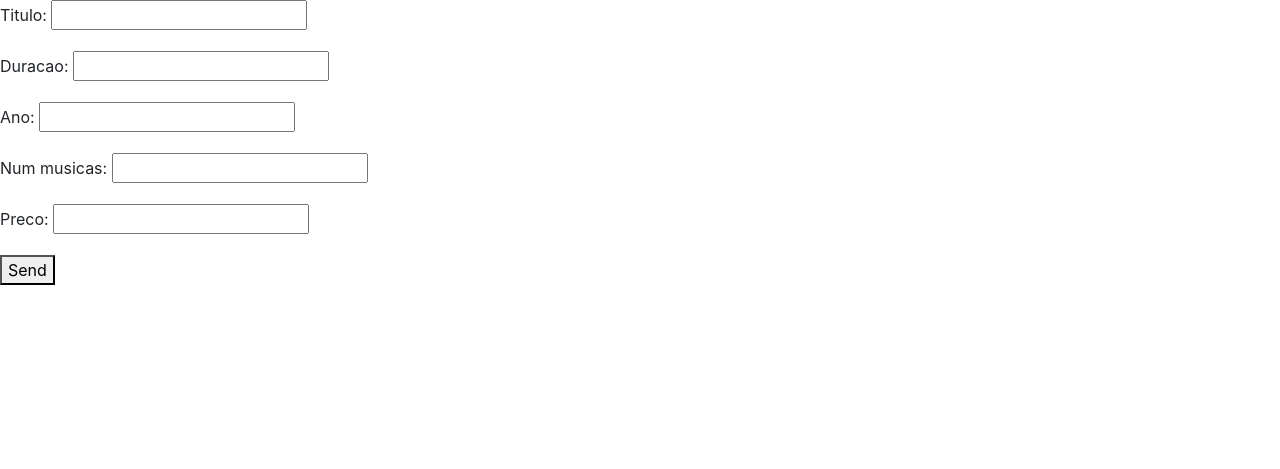
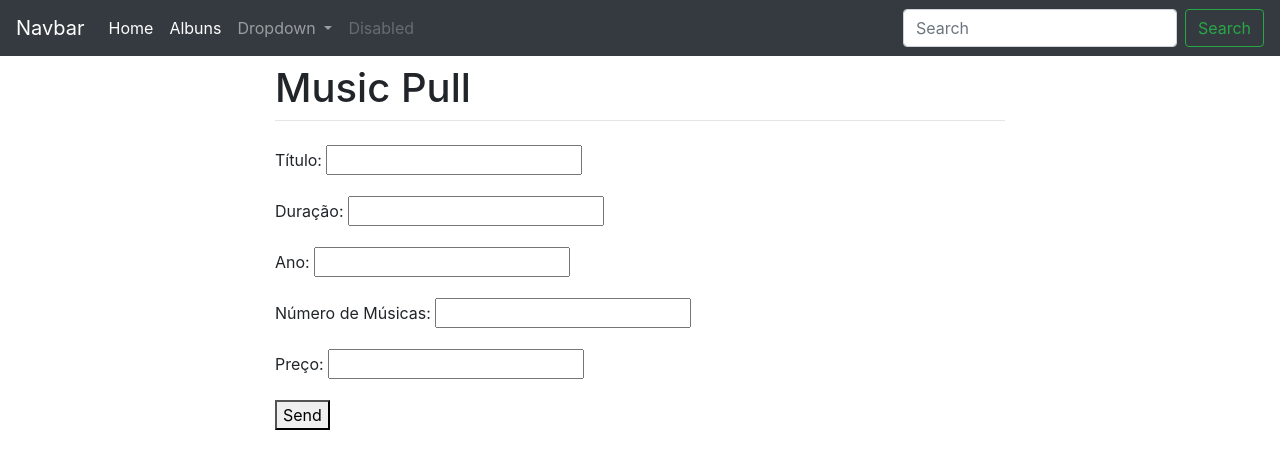
Before and after one commit to ThyagoFRTS/MusicPull, a Django app: page /Ca/ in a window 1280 px wide. Shown: the top 469 px of the page. Run offline with Django 3.2, Linux system fonts and the light colour scheme; some libraries are stand-ins or nearby versions.

Commit message:
Atualização Forms 0.1

```diff
--- a/MusicPull/MusicPull/settings.py
+++ b/MusicPull/MusicPull/settings.py
@@ -25,7 +25,7 @@ SECRET_KEY = '*#z^ct)*h=1d6+b$_$qg94a3013339%d*vp_iipzav)m^5joga'
 # SECURITY WARNING: don't run with debug turned on in production!
 DEBUG = True
 
-ALLOWED_HOSTS = []
+ALLOWED_HOSTS = ['192.168.0.13']
 
 
 # Application definition
@@ -39,7 +39,10 @@ INSTALLED_APPS = [
     'django.contrib.staticfiles',
     'musicas',
     'bootstrapform',
+    'crispy_forms',
 ]
+
+CRISPY_TEMPLATE_PACK = 'bootstrap4'
 
 MIDDLEWARE = [
     'django.middleware.security.SecurityMiddleware',
--- a/MusicPull/MusicPull/urls.py
+++ b/MusicPull/MusicPull/urls.py
@@ -15,9 +15,10 @@ Including another URLconf
 """
 from django.contrib import admin
 from django.urls import path
-from musicas.views import listagem,cad_album, ualbum, dalbum
+from musicas.views import listagem,cad_album, ualbum, dalbum,home
 urlpatterns = [
     path('admin/', admin.site.urls),
+    path('',home, name='home'),
     path('Ca/', cad_album),
     path('Ra/', listagem, name="listagem"),
     path('Ua/<int:pk>',ualbum, name="updA"),
--- a/MusicPull/musicas/forms.py
+++ b/MusicPull/musicas/forms.py
@@ -5,3 +5,6 @@ class FormAlbum(ModelForm):
     class Meta:
         model = Albuns
         fields = '__all__'
+
+        #('Título', 'Duração', 'Ano', 'Número de Músicas', 'Preço')
+        #'__all__'
--- a/MusicPull/musicas/models.py
+++ b/MusicPull/musicas/models.py
@@ -3,11 +3,11 @@ from django.db import models
 # Create your models here.
 
 class Albuns (models.Model):
-	titulo = models.CharField(max_length=40)
-	duracao = models.DurationField()
-	ano = models.IntegerField()
-	num_musicas = models.IntegerField()
-	preco = models.DecimalField(max_digits=7,decimal_places=2)
+	titulo = models.CharField(max_length=40,verbose_name='Título')
+	duracao = models.DurationField(verbose_name='Duração')
+	ano = models.IntegerField(verbose_name='Ano')
+	num_musicas = models.IntegerField(verbose_name='Número de Músicas')
+	preco = models.DecimalField(max_digits=7,decimal_places=2,verbose_name='Preço')
 
 
 	class Meta:
--- a/MusicPull/musicas/views.py
+++ b/MusicPull/musicas/views.py
@@ -8,12 +8,14 @@ def listagem(request):
 	data['albuns']= Albuns.objects.all()
 	return render(request, 'musicas/listagem.html',data)
 
+def home(request):
+	return render(request,'musicas/home.html')
+
 def cad_album(request):
 	form = FormAlbum(request.POST or None)#Verifica se tem coisa
-	print('a')
 	if form.is_valid():
 		form.save()
-		return redirect('/albuns')
+		return redirect('/')
 	return render(request,'musicas/formCa.html',{'form':form})
 
 def ualbum(request, pk):
--- a/MusicPull/templates/musicas/base.html
+++ b/MusicPull/templates/musicas/base.html
@@ -1,35 +1,72 @@
-<nav class="navbar navbar-expand-lg navbar-light bg-dark">
+<!doctype html>
+<html lang="en">
+  <head>
+    <meta charset="utf-8">
+    <meta name="viewport" content="width=device-width, initial-scale=1, shrink-to-fit=no">
+    <link rel="stylesheet" href="https://stackpath.bootstrapcdn.com/bootstrap/4.1.3/css/bootstrap.min.css" integrity="sha384-MCw98/SFnGE8fJT3GXwEOngsV7Zt27NXFoaoApmYm81iuXoPkFOJwJ8ERdknLPMO" crossorigin="anonymous">
+    <script src="https://code.jquery.com/jquery-3.3.1.slim.min.js" integrity="sha384-q8i/X+965DzO0rT7abK41JStQIAqVgRVzpbzo5smXKp4YfRvH+8abtTE1Pi6jizo" crossorigin="anonymous"></script>
+    <script src="https://cdnjs.cloudflare.com/ajax/libs/popper.js/1.14.7/umd/popper.min.js" integrity="sha384-UO2eT0CpHqdSJQ6hJty5KVphtPhzWj9WO1clHTMGa3JDZwrnQq4sF86dIHNDz0W1" crossorigin="anonymous"></script>
+    <script src="https://stackpath.bootstrapcdn.com/bootstrap/4.3.1/js/bootstrap.min.js" integrity="sha384-JjSmVgyd0p3pXB1rRibZUAYoIIy6OrQ6VrjIEaFf/nJGzIxFDsf4x0xIM+B07jRM" crossorigin="anonymous"></script>
+
+    <title>Music Pull</title>
+  </head>
+  <body>
+
+      <nav class="navbar navbar-expand-lg navbar-dark bg-dark">
           <a class="navbar-brand" href="#">Navbar</a>
-        <button class="navbar-toggler" type="button" data-toggle="collapse" data-target="#conteudoNavbarSuportado" aria-controls="conteudoNavbarSuportado" aria-expanded="false" aria-label="Alterna navegação">
+          <button class="navbar-toggler" type="button" data-toggle="collapse" data-target="#navbarSupportedContent" aria-controls="navbarSupportedContent" aria-expanded="false" aria-label="Toggle navigation">
             <span class="navbar-toggler-icon"></span>
           </button>
 
-        <div class="collapse navbar-collapse" id="conteudoNavbarSuportado">
+          <div class="collapse navbar-collapse" id="navbarSupportedContent">
             <ul class="navbar-nav mr-auto">
               <li class="nav-item active">
-              <a class="nav-link" href="#">Home <span class="sr-only">(página atual)</span></a>
+                <a class="nav-link" href="{%url 'home' %}">Home <span class="sr-only">(current)</span></a>
               </li>
-            <li class="nav-item">
-              <a class="nav-link" href="#">Link</a>
+              <li class="nav-item active">
+                <a class="nav-link" href="{%url 'listagem' %}">Albuns</a>
               </li>
               <li class="nav-item dropdown">
                 <a class="nav-link dropdown-toggle" href="#" id="navbarDropdown" role="button" data-toggle="dropdown" aria-haspopup="true" aria-expanded="false">
                   Dropdown
                 </a>
                 <div class="dropdown-menu" aria-labelledby="navbarDropdown">
-                <a class="dropdown-item" href="#">Ação</a>
-                <a class="dropdown-item" href="#">Outra ação</a>
+                  <a class="dropdown-item" href="#">Action</a>
+                  <a class="dropdown-item" href="#">Another action</a>
                   <div class="dropdown-divider"></div>
-                <a class="dropdown-item" href="#">Algo mais aqui</a>
+                  <a class="dropdown-item" href="#">Something else here</a>
                 </div>
               </li>
               <li class="nav-item">
-              <a class="nav-link disabled" href="#">Desativado</a>
+                <a class="nav-link disabled" href="#" tabindex="-1" aria-disabled="true">Disabled</a>
               </li>
             </ul>
             <form class="form-inline my-2 my-lg-0">
-            <input class="form-control mr-sm-2" type="search" placeholder="Pesquisar" aria-label="Pesquisar">
-            <button class="btn btn-outline-success my-2 my-sm-0" type="submit">Pesquisar</button>
+              <input class="form-control mr-sm-2" type="search" placeholder="Search" aria-label="Search">
+              <button class="btn btn-outline-success my-2 my-sm-0" type="submit">Search</button>
             </form>
           </div>
         </nav>
+
+
+
+
+    <div class="container">
+      <div class="row justify-content-center">
+        <div class="col-8">
+          <h1 class="mt-2">Music Pull</h1>
+          <hr class="mt-0 mb-4">
+          {% block content %}
+          {% endblock %}
+        </div>
+      </div>
+    </div>
+
+
+
+
+
+
+
+  </body>
+</html>
--- a/MusicPull/templates/musicas/formCa.html
+++ b/MusicPull/templates/musicas/formCa.html
@@ -1,32 +1,15 @@
-{% load static %}
-{% load base.html %}
-<!DOCTYPE html>
-<html lang="en">
-<head>
-    <meta charset="UTF-8">
-    <meta name="viewport" content="width=device-width, initial-scale=1.0">
-    <meta http-equiv="X-UA-Compatible" content="ie=edge">
-    <link rel="stylesheet" href="https://stackpath.bootstrapcdn.com/bootstrap/4.1.3/css/bootstrap.min.css" integrity="sha384-MCw98/SFnGE8fJT3GXwEOngsV7Zt27NXFoaoApmYm81iuXoPkFOJwJ8ERdknLPMO" crossorigin="anonymous">
-    <script src="https://code.jquery.com/jquery-3.3.1.slim.min.js" integrity="sha384-q8i/X+965DzO0rT7abK41JStQIAqVgRVzpbzo5smXKp4YfRvH+8abtTE1Pi6jizo" crossorigin="anonymous"></script>
-    <script src="https://cdnjs.cloudflare.com/ajax/libs/popper.js/1.14.3/umd/popper.min.js" integrity="sha384-ZMP7rVo3mIykV+2+9J3UJ46jBk0WLaUAdn689aCwoqbBJiSnjAK/l8WvCWPIPm49" crossorigin="anonymous"></script>
-    <script src="https://stackpath.bootstrapcdn.com/bootstrap/4.1.3/js/bootstrap.min.js" integrity="sha384-ChfqqxuZUCnJSK3+MXmPNIyE6ZbWh2IMqE241rYiqJxyMiZ6OW/JmZQ5stwEULTy" crossorigin="anonymous"></script>
+{% extends 'musicas/base.html' %}
 
-    <title>New Album</title>
-</head>
-<body>
+{% block content %}
 
-
-
-
-
-    <form method="POST">
+<form method="POST">
+    <div class="form-group">
         {% csrf_token %}
         {{form.as_p}}
         <button type="submit" >Send</button>
         {% if album%}
             <a href="{%url 'delA' album.id %}">Remover</a>
         {% endif %}
-    </form>
-
-</body>
-</html>
+    </div>
+</form>
+{% endblock %}
--- /dev/null
+++ b/MusicPull/templates/musicas/home.html
@@ -0,0 +1 @@
+{% extends 'musicas/base.html' %}
```
Also changed, not shown: MusicPull/templates/musicas/listagem.html (+3 -11 lines), MusicPull/db.sqlite3, 1 other file. Lines whose indentation alone changed are shown as unchanged.
